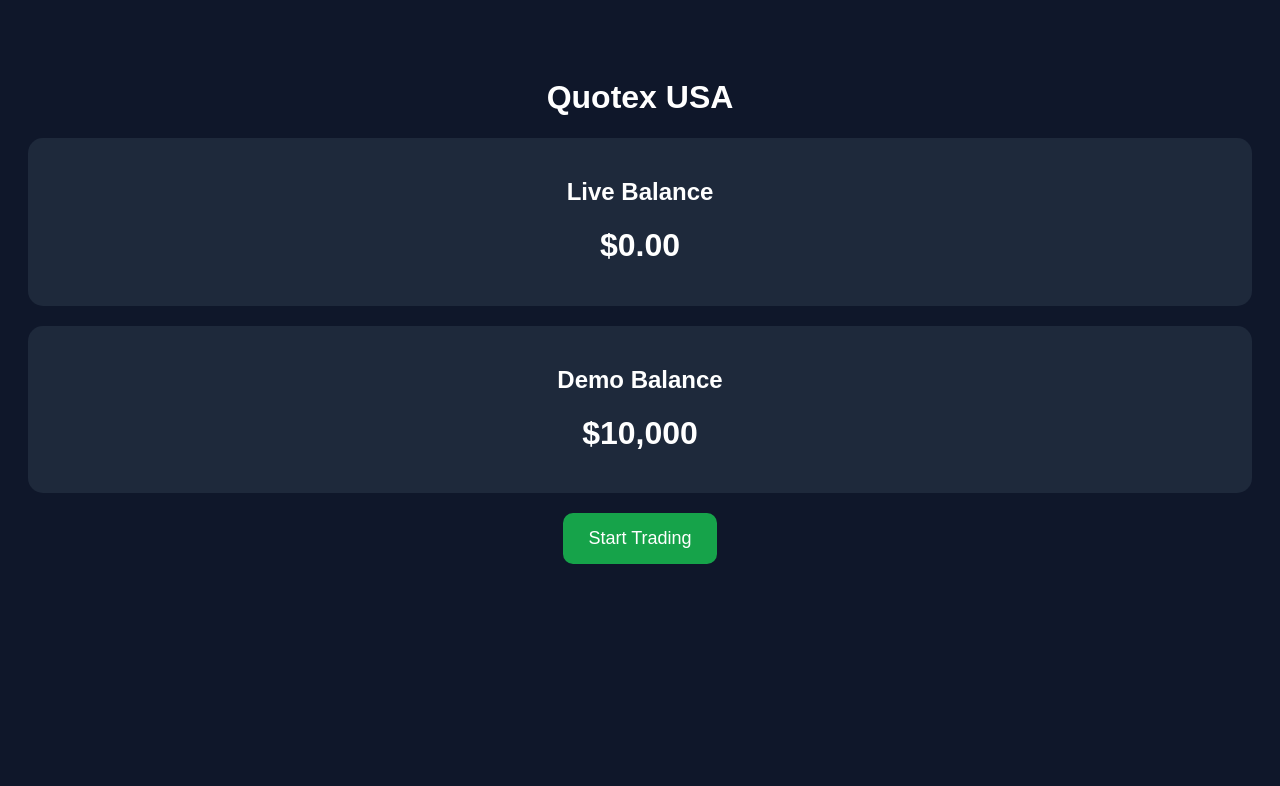
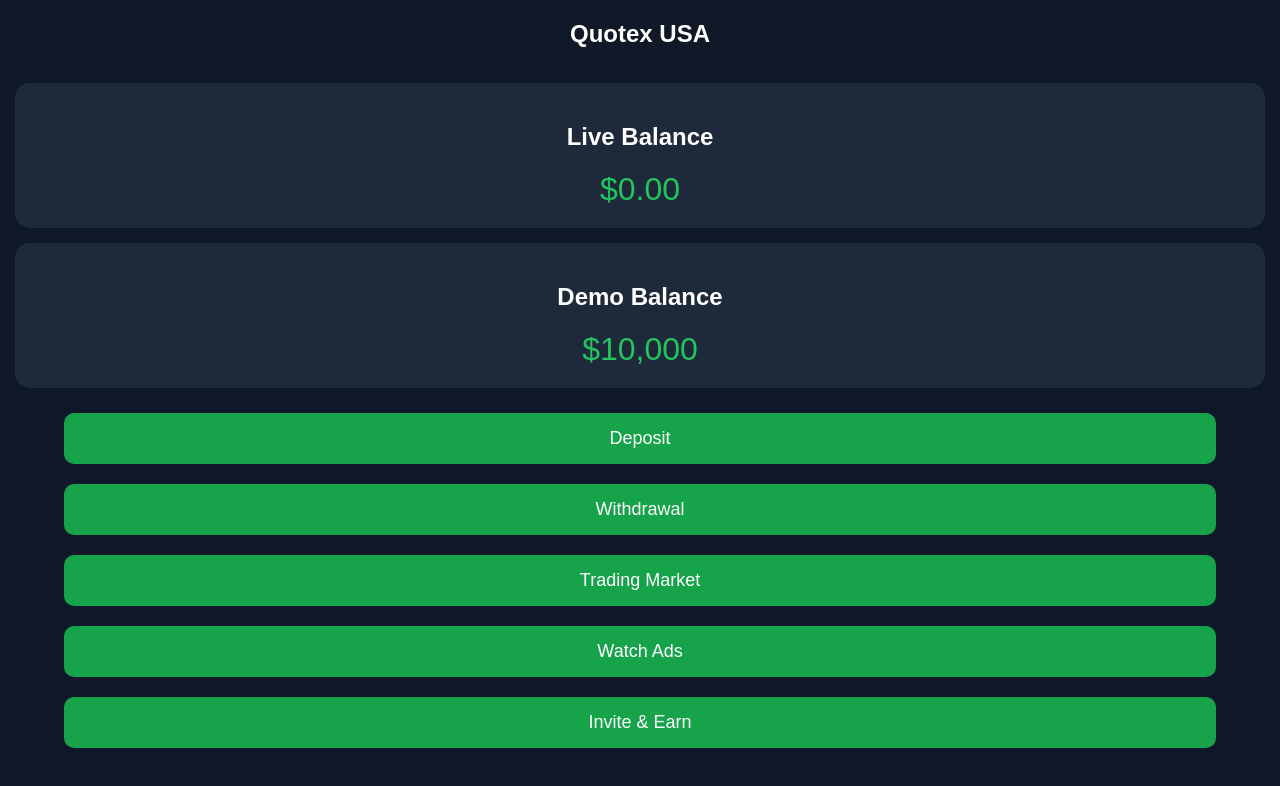
Before and after one commit to quotex90/server.js, a website: page public/index.html in a window 1280 px wide. Drawn offline with Linux system fonts and the light colour scheme.

Commit message:
Update index.html

```diff
--- a/public/index.html
+++ b/public/index.html
@@ -1,49 +1,71 @@
 <!DOCTYPE html>
-<html>
+<html lang="en">
 <head>
+  <meta charset="UTF-8" />
+  <meta name="viewport" content="width=device-width, initial-scale=1.0"/>
   <title>Quotex USA</title>
-  <meta name="viewport" content="width=device-width, initial-scale=1" />
+
   <style>
     body{
+      margin:0;
+      font-family:Arial;
       background:#0f172a;
       color:white;
-      font-family:Arial;
       text-align:center;
-      padding-top:50px;
+    }
+
+    .header{
+      padding:20px;
+      background:#111827;
+      font-size:24px;
+      font-weight:bold;
     }
 
     .card{
       background:#1e293b;
-      margin:20px;
+      margin:15px;
       padding:20px;
       border-radius:15px;
     }
 
+    .balance{
+      font-size:32px;
+      color:#22c55e;
+    }
+
     button{
+      width:90%;
+      padding:15px;
+      margin:10px;
+      border:none;
+      border-radius:10px;
       background:#16a34a;
       color:white;
-      border:none;
-      padding:15px 25px;
-      border-radius:10px;
       font-size:18px;
     }
   </style>
 </head>
 <body>
 
-<h1>Quotex USA</h1>
+<div class="header">
+  Quotex USA
+</div>
 
 <div class="card">
   <h2>Live Balance</h2>
-  <h1>$0.00</h1>
+  <div class="balance">$0.00</div>
 </div>
 
 <div class="card">
   <h2>Demo Balance</h2>
-  <h1>$10,000</h1>
+  <div class="balance">$10,000</div>
 </div>
 
-<button>Start Trading</button>
+<button>Deposit</button>
+<button>Withdrawal</button>
+<button>Trading Market</button>
+<button>Watch Ads</button>
+<button>Invite & Earn</button>
 
 </body>
 </html>
```
